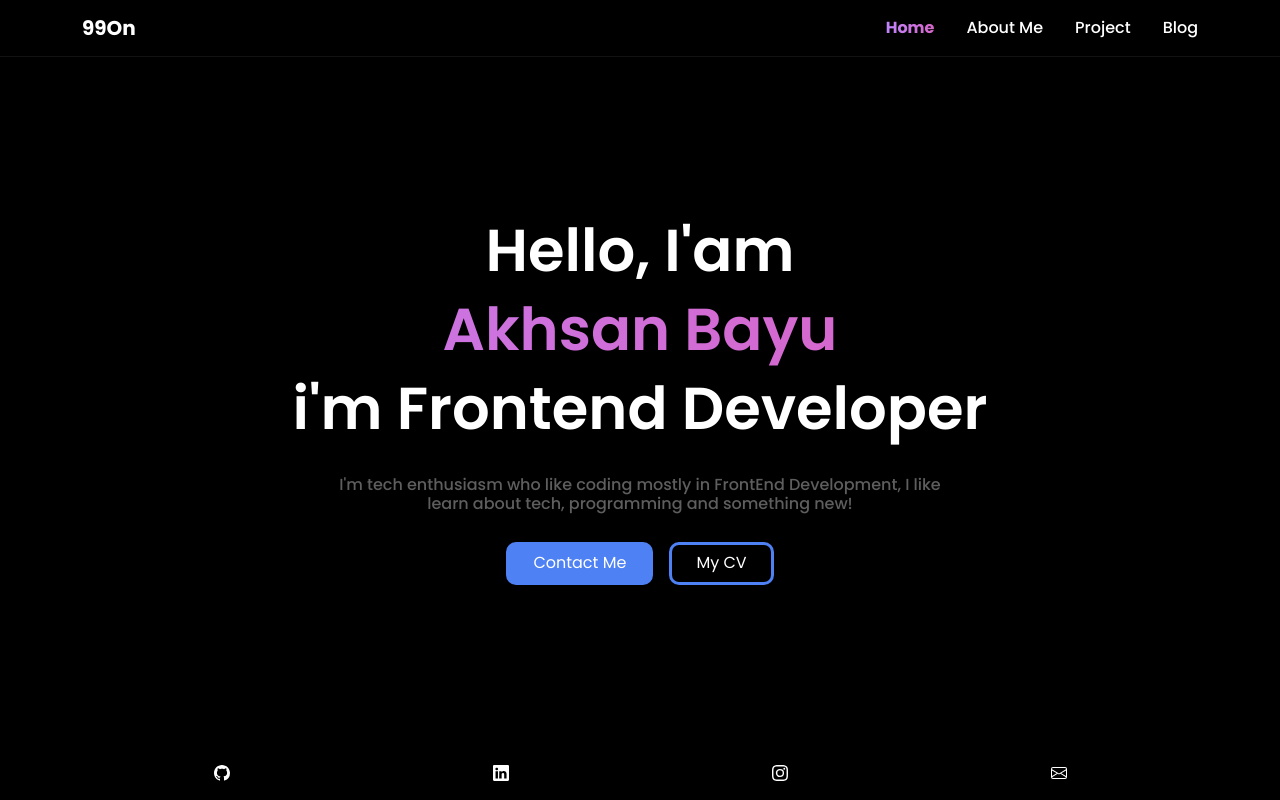
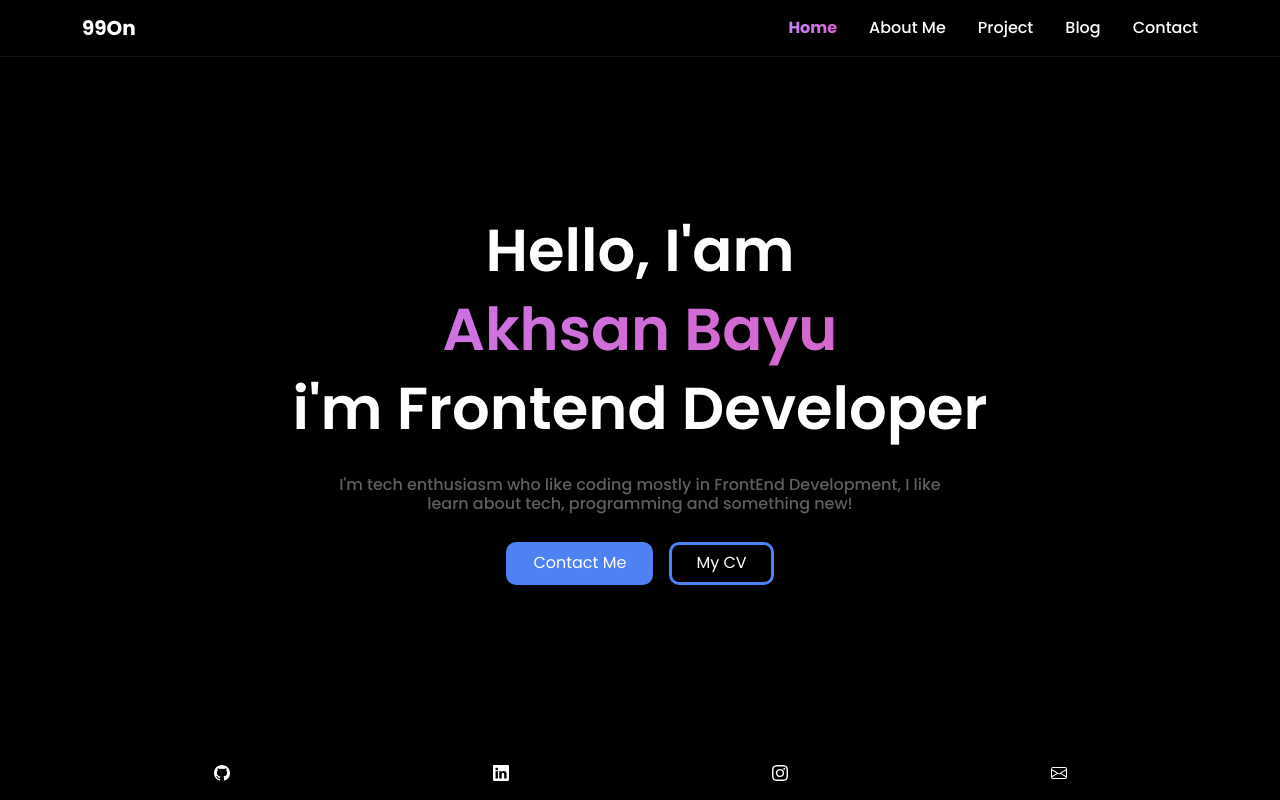
Before and after one commit to akhsanby/personal-web, a Next.js app: page / in a window 1280 px wide. Built offline with nearby package versions, Linux system fonts and the light colour scheme.

Commit message:
enable contact component

```diff
--- a/src/components/_Navbar.jsx
+++ b/src/components/_Navbar.jsx
@@ -13,7 +13,7 @@ export default function _Navbar() {
     { name: "About Me", url: "/about" },
     { name: "Project", url: "/project" },
     { name: "Blog", url: "/blog" },
-    // { name: "Contact", url: "/contact" },
+    { name: "Contact", url: "/contact" },
   ];
 
   return (
```
